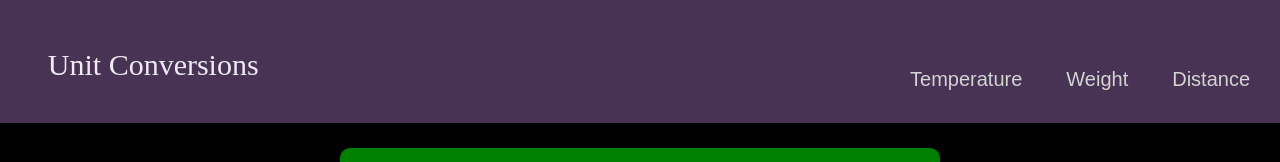
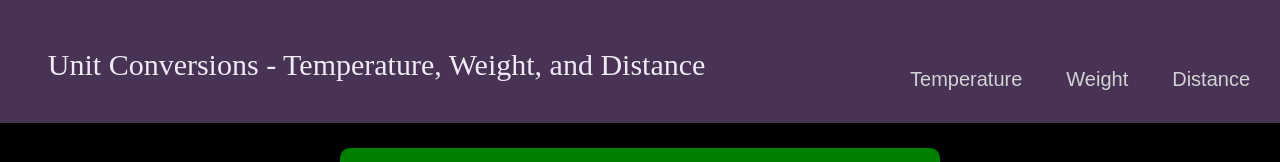
Before and after one commit to princeyombi1/PremierProjet, a plain HTML site: page index.html in a window 1280 px wide. Shown: the top 162 px of the page. Drawn offline with Linux system fonts and the light colour scheme; a script that the page names is missing.

Commit message:
Added header

```diff
--- a/index.html
+++ b/index.html
@@ -7,7 +7,7 @@
   <body>
       <section id="home">
         <header>
-          Unit Conversions
+          Unit Conversions - Temperature, Weight, and Distance
         </header>
         <nav>
           <div class="topdiv">
```
